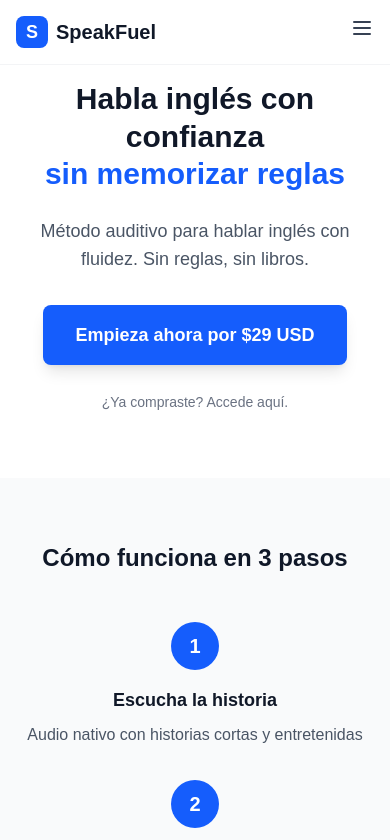
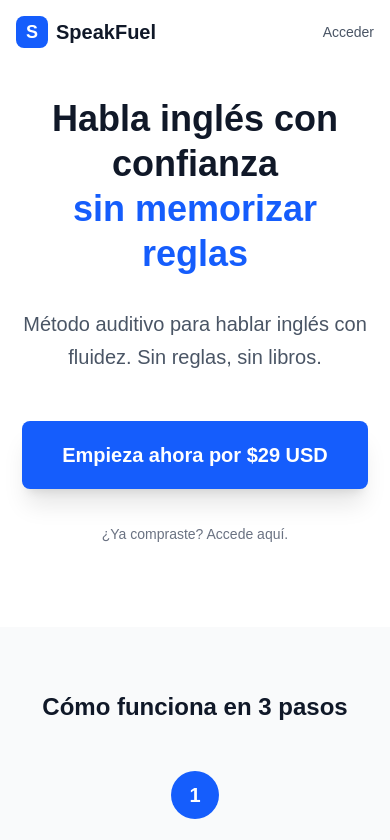
Before and after one commit to david7890/speakfuel, a Next.js app: page / in a window 390 px wide. Shown: the top 840 px of the page. Built offline with nearby package versions, Linux system fonts and the light colour scheme.

Commit message:
new landing

```diff
--- a/src/app/components/Header.tsx
+++ b/src/app/components/Header.tsx
@@ -1,12 +1,8 @@
 'use client';
 
-import { useState } from 'react';
-
 export default function Header() {
-  const [isMenuOpen, setIsMenuOpen] = useState(false);
-
   return (
-    <header className="fixed top-0 w-full bg-white/95 backdrop-blur-sm z-50 border-b border-gray-100">
+    <header className="fixed top-0 w-full bg-white/90 backdrop-blur-sm z-50">
       <div className="max-w-6xl mx-auto px-4 sm:px-6">
         <div className="flex justify-between items-center h-16">
           {/* Logo */}
@@ -17,54 +13,16 @@ export default function Header() {
             <span className="ml-2 text-xl font-bold text-gray-900">SpeakFuel</span>
           </div>
 
-          {/* Desktop CTA */}
-          <div className="hidden md:flex">
+          {/* Login discreto */}
+          <div>
             <a
-              href="/checkout"
-              className="bg-blue-600 text-white px-6 py-2 rounded-lg font-medium hover:bg-blue-700 transition-colors"
+              href="/auth/signin"
+              className="text-sm text-gray-600 hover:text-gray-900 transition-colors"
             >
-              Empezar ahora
+              Acceder
             </a>
           </div>
-
-          {/* Mobile menu button */}
-          <div className="md:hidden">
-            <button
-              onClick={() => setIsMenuOpen(!isMenuOpen)}
-              className="text-gray-700 hover:text-blue-600 focus:outline-none"
-            >
-              <svg className="h-6 w-6" fill="none" viewBox="0 0 24 24" stroke="currentColor">
-                {isMenuOpen ? (
-                  <path strokeLinecap="round" strokeLinejoin="round" strokeWidth={2} d="M6 18L18 6M6 6l12 12" />
-                ) : (
-                  <path strokeLinecap="round" strokeLinejoin="round" strokeWidth={2} d="M4 6h16M4 12h16M4 18h16" />
-                )}
-              </svg>
-            </button>
-          </div>
         </div>
-
-        {/* Mobile Navigation */}
-        {isMenuOpen && (
-          <div className="md:hidden py-4 border-t border-gray-100">
-            <div className="flex flex-col space-y-4">
-              <a
-                href="/checkout"
-                className="bg-blue-600 text-white px-6 py-2 rounded-lg font-medium text-center hover:bg-blue-700 transition-colors"
-                onClick={() => setIsMenuOpen(false)}
-              >
-                Empezar ahora
-              </a>
-              <a
-                href="/auth/signin"
-                className="text-gray-700 hover:text-blue-600 transition-colors text-center"
-                onClick={() => setIsMenuOpen(false)}
-              >
-                ¿Ya compraste? Accede aquí
-              </a>
-            </div>
-          </div>
-        )}
       </div>
     </header>
   );
--- a/src/app/components/Hero.tsx
+++ b/src/app/components/Hero.tsx
@@ -1,24 +1,24 @@
 export default function Hero() {
   return (
-    <section className="pt-20 pb-16 px-4 bg-white">
+    <section className="pt-24 pb-20 px-4 bg-white">
       <div className="max-w-4xl mx-auto text-center">
         {/* Título Emocional */}
-        <h1 className="text-3xl md:text-5xl lg:text-6xl font-bold text-gray-900 leading-tight mb-6">
+        <h1 className="text-4xl md:text-5xl lg:text-6xl font-bold text-gray-900 leading-tight mb-8">
           Habla inglés con confianza
           <br />
           <span className="text-blue-600">sin memorizar reglas</span>
         </h1>
 
         {/* Subtítulo */}
-        <p className="text-lg md:text-xl text-gray-600 mb-8 max-w-2xl mx-auto">
+        <p className="text-xl md:text-2xl text-gray-600 mb-12 max-w-2xl mx-auto leading-relaxed">
           Método auditivo para hablar inglés con fluidez. Sin reglas, sin libros.
         </p>
 
         {/* CTA Principal */}
-        <div className="mb-6">
+        <div className="mb-8">
           <a
             href="/checkout"
-            className="inline-block bg-blue-600 text-white px-8 py-4 rounded-lg font-semibold text-lg hover:bg-blue-700 transition-colors duration-300 shadow-lg hover:shadow-xl"
+            className="inline-block bg-blue-600 text-white px-10 py-5 rounded-lg font-semibold text-xl hover:bg-blue-700 transition-colors duration-300 shadow-xl hover:shadow-2xl transform hover:scale-105"
           >
             Empieza ahora por $29 USD
           </a>
```
